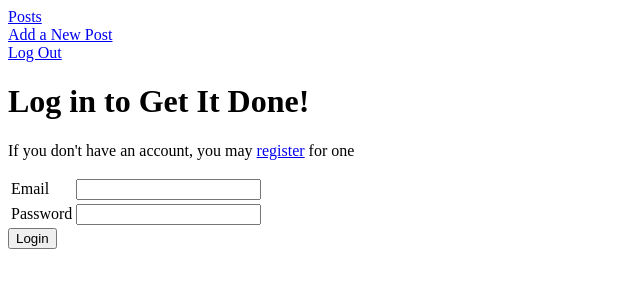
After one commit to m3ddle/blogz, a Flask app: page /login in a window 1280 px wide. The commit adds this page. Shown: the top 300 px of the page, without its empty margins (0-640 px from the left). Run offline with Flask 2, Linux system fonts and the light colour scheme.

```diff
--- a/main.py
+++ b/main.py
@@ -1,5 +1,6 @@
 from flask import Flask, request, redirect, render_template, session, flash
 from flask_sqlalchemy import SQLAlchemy
+from hashutils import check_pw_hash
 import os
 import datetime
 
@@ -26,6 +27,13 @@ app.secret_key = "qwertyuiop"
 
 # Good luck!
 
+# ================
+
+# TODO: Finish linking user class to new posts so that each post is assigned the id
+# of the user that created it. May involve setting up the login route and some kind of
+# global variable (the session object) to carry the email (or user id) of the
+# logged-in user.
+
 
 class Post(db.Model):
     id = db.Column(db.Integer, primary_key=True)
@@ -34,11 +42,11 @@ class Post(db.Model):
     date = db.Column(db.DateTime)
     owner_id = db.Column(db.Integer, db.ForeignKey("user.id"))
 
-    def __init__(self, title, body, date, owner_id):
+    def __init__(self, title, body, date, owner):
         self.title = title
         self.body = body
         self.date = date
-        self.owner = owner_id
+        self.owner = owner
 
 
 class User(db.Model):
@@ -52,6 +60,14 @@ class User(db.Model):
         self.password = password
 
 
+@app.before_request
+def require_login():
+    allowed_routes = ["login", "register"]
+    print(session)
+    if request.endpoint not in allowed_routes and "email" not in session:
+        return redirect("/login")
+
+
 @app.route("/", methods=["POST", "GET"])
 def index():
     title_error = ""
@@ -60,6 +76,7 @@ def index():
     if request.method == "POST":
         post_title = request.form["post-title"]
         post_body = request.form["new-post"]
+        owner = User.query.filter_by(email=session["email"]).first()
 
         if post_title == "" or post_body == "":
             if post_title == "":
@@ -68,12 +85,15 @@ def index():
             if post_body == "":
                 body_error = "Wheres the post!?"
 
-            return render_template("posts.html", title="Build a Blog",
-                                   posts=posts, title_error=title_error, body_error=body_error, post_title=post_title, post_body=post_body)
+            return render_template("add-post.html", title="Build a Blog",
+                                   title_error=title_error, body_error=body_error, post_title=post_title, post_body=post_body)
 
-        new_post = Post(post_title, post_body, datetime.datetime.now())
+        new_post = Post(post_title, post_body,
+                        datetime.datetime.now(), owner)
         db.session.add(new_post)
         db.session.commit()
+        new_post_id = new_post.id
+
     posts = Post.query.all()
 
     return render_template("posts.html", title="Build a Blog", posts=posts,
@@ -82,26 +102,81 @@ def index():
 
 @app.route("/register", methods=['POST', 'GET'])
 def register():
+    email = ""
+    email_error = ""
+    password_error = ""
+    verify_error = ""
     if request.method == "POST":
         email = request.form["email"]
         password = request.form["password"]
         verify = request.form["verify"]
+        email_error = ""
+        password_error = ""
+        verify_error = ""
 
+        if password == "":
+            password_error = "Password cannot be blank. "
+
+        elif len(password) < 3 or len(password) > 20:
+            password = ""
+            verify = ""
+            password_error = password_error + \
+                "Password must be between 3 and 20 characters in length. "
+
+        if verify == "":
+            verify_error = "Password cannot be blank. "
+
+        if " " in email:
+            email_error = email_error + "Username cannot contain spaces. "
+
+        if " " in password:
+            password = ""
+            verify = ""
+            password_error = password_error + "Password cannot contain spaces. "
+
+        if password != verify:
+            password = ""
+            verify = ""
+            verify_error = verify_error + "Does not match password. "
         # TODO: Validate user data
+        if not email_error and not password_error and not verify_error:
 
-        existing_user = User.query.filter_by(email=email).first()
+            existing_user = User.query.filter_by(email=email).first()
 
-        if not existing_user:
-            new_user = User(email, password)
-            db.session.add(new_user)
-            db.session.commit()
+            if not existing_user:
+                new_user = User(email, password)
+                db.session.add(new_user)
+                db.session.commit()
+                session["email"] = email
+                return redirect("/add-post")
+            else:
+                # TODO: use a better message here
+                return "<h1>Duplicate user</h1>"
+
+    return render_template("register.html", email_error=email_error, password_error=password_error, verify_error=verify_error, email=email)
+
+
+@app.route("/login", methods=['POST', 'GET'])
+def login():
+    if request.method == "POST":
+        email = request.form["email"]
+        password = request.form["password"]
+        user = User.query.filter_by(email=email).first()
+        if user and check_pw_hash(password, user.pw_hash):
+
             session["email"] = email
-            return redirect("/")
+            flash("Logged in")
+            print(session)
+            return redirect("/add-post")
         else:
-            # TODO: use a better message here
-            return "<h1>Duplicate user</h1>"
+            flash("User password incorrect, or user does not exist", "error")
+    return render_template("login.html")
 
-    return render_template("register.html")
+
+@app.route("/logout")
+def logout():
+    del session["email"]
+    return redirect('/')
 
 
 @app.route("/view-post", methods=["POST", "GET"])
@@ -125,7 +200,6 @@ def add_post():
         post_title = request.form["post-title"]
         post_body = request.form["new-post"]
         owner = User.query.filter_by(email=session["email"]).first()
-        owner_id = owner.id
 
         if post_title == "" or post_body == "":
             if post_title == "":
@@ -138,7 +212,7 @@ def add_post():
                                    title_error=title_error, body_error=body_error, post_title=post_title, post_body=post_body)
 
         new_post = Post(post_title, post_body,
-                        datetime.datetime.now(), 400)
+                        datetime.datetime.now(), owner)
         db.session.add(new_post)
         db.session.commit()
         new_post_id = new_post.id
--- a/static/styles.css
+++ b/static/styles.css
@@ -5,3 +5,7 @@
 .error {
   color: red;
 }
+
+#error {
+  color: red;
+}
--- a/templates/header.html
+++ b/templates/header.html
@@ -4,6 +4,7 @@
   <nav>
   <div> <a href="/">Posts</a>
   <div> <a href="/add-post">Add a New Post</a>
+   <div> <a href="/logout">Log Out</a></div>
   </nav>
 </div>
 
--- /dev/null
+++ b/templates/login.html
@@ -0,0 +1,23 @@
+{% extends "base.html" %}
+
+{% block content %}
+<h1>Log in to Get It Done!</h1>
+<p>If you don't have an account, you may <a href="/register">register</a> for one</p>
+<form action="/login" method="post">
+    <table>
+        <tr>
+            <td><label for="email">Email</label></td>
+            <td>
+                <input name="email" type="email" value="{{ email }}">
+            </td>
+        </tr>
+        <tr>
+            <td><label for="password">Password</label></td>
+            <td>
+                <input name="password" type="password">
+            </td>
+        </tr>
+    </table>
+    <input type="submit" value="Login">
+</form>
+{% endblock %}
```
Also changed, not shown: hashutils.py (added, +77 -0 lines), templates/register.html (+20 -1 lines).
